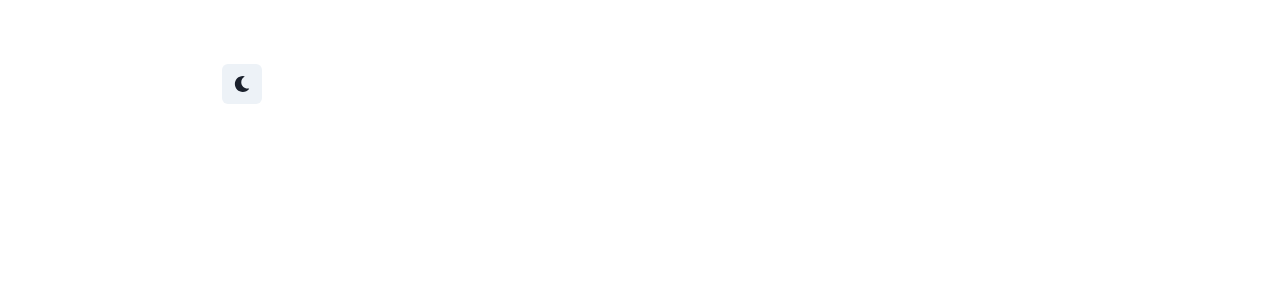
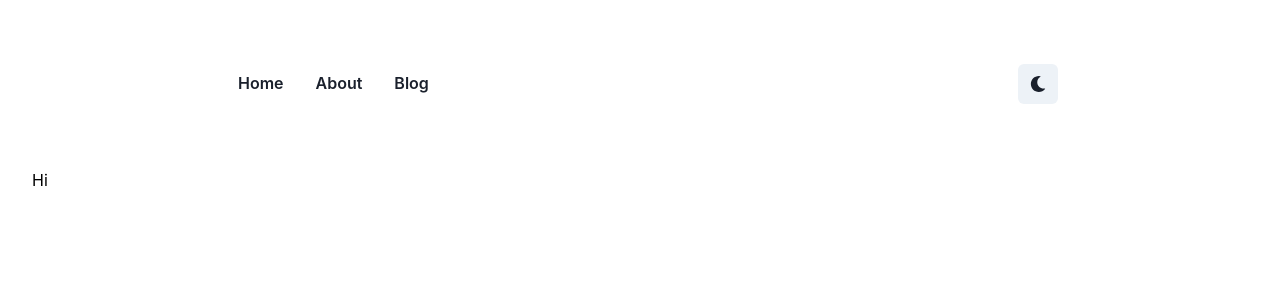
Before and after one commit to storrence88/next-personal-site, a Next.js app: page / in a window 1280 px wide. Shown: the top 300 px of the page. Built offline with nearby package versions, Linux system fonts and the light colour scheme.

Commit message:
Create navbar links

```diff
--- a/components/container.tsx
+++ b/components/container.tsx
@@ -1,5 +1,6 @@
 import React from 'react';
-import { Flex, useColorMode, IconButton } from '@chakra-ui/react';
+import NextLink from 'next/link';
+import { Flex, useColorMode, IconButton, Box, Button } from '@chakra-ui/react';
 import { FaSun } from 'react-icons/fa';
 import { FaMoon } from 'react-icons/fa';
 import styled from '@emotion/styled';
@@ -14,9 +15,18 @@ const StickyNavbar = styled(Flex)`
 
 const Container = ({ children }) => {
   const { colorMode, toggleColorMode } = useColorMode();
+
   const navBgColor = {
     light: 'rgba(255, 255, 255, 0.8)',
     dark: 'rgba(23, 25, 35, 0.8)'
+  };
+  const bgColor = {
+    light: 'white',
+    dark: 'gray.900'
+  };
+  const primarytextColor = {
+    light: 'black',
+    dark: 'white'
   };
 
   return (
@@ -34,12 +44,39 @@ const Container = ({ children }) => {
         mb={8}
         mx='auto'
       >
+        <Box>
+          <NextLink href='/' passHref>
+            <Button as='a' variant='ghost' p={[1, 4]}>
+              Home
+            </Button>
+          </NextLink>
+          <NextLink href='/about' passHref>
+            <Button as='a' variant='ghost' p={[1, 4]}>
+              About
+            </Button>
+          </NextLink>
+          <NextLink href='/blog' passHref>
+            <Button as='a' variant='ghost' p={[1, 4]}>
+              Blog
+            </Button>
+          </NextLink>
+        </Box>
         <IconButton
           aria-label='Toggle dark mode'
-          icon={colorMode === 'dark' ? <FaSun /> : <FaMoon />}
+          icon={colorMode === 'light' ? <FaMoon /> : <FaSun />}
           onClick={toggleColorMode}
         />
       </StickyNavbar>
+      <Flex
+        as='main'
+        justifyContent='center'
+        flexDirection='column'
+        bg={bgColor[colorMode]}
+        color={primarytextColor[colorMode]}
+        px={8}
+      >
+        {children}
+      </Flex>
     </>
   );
 };
```
